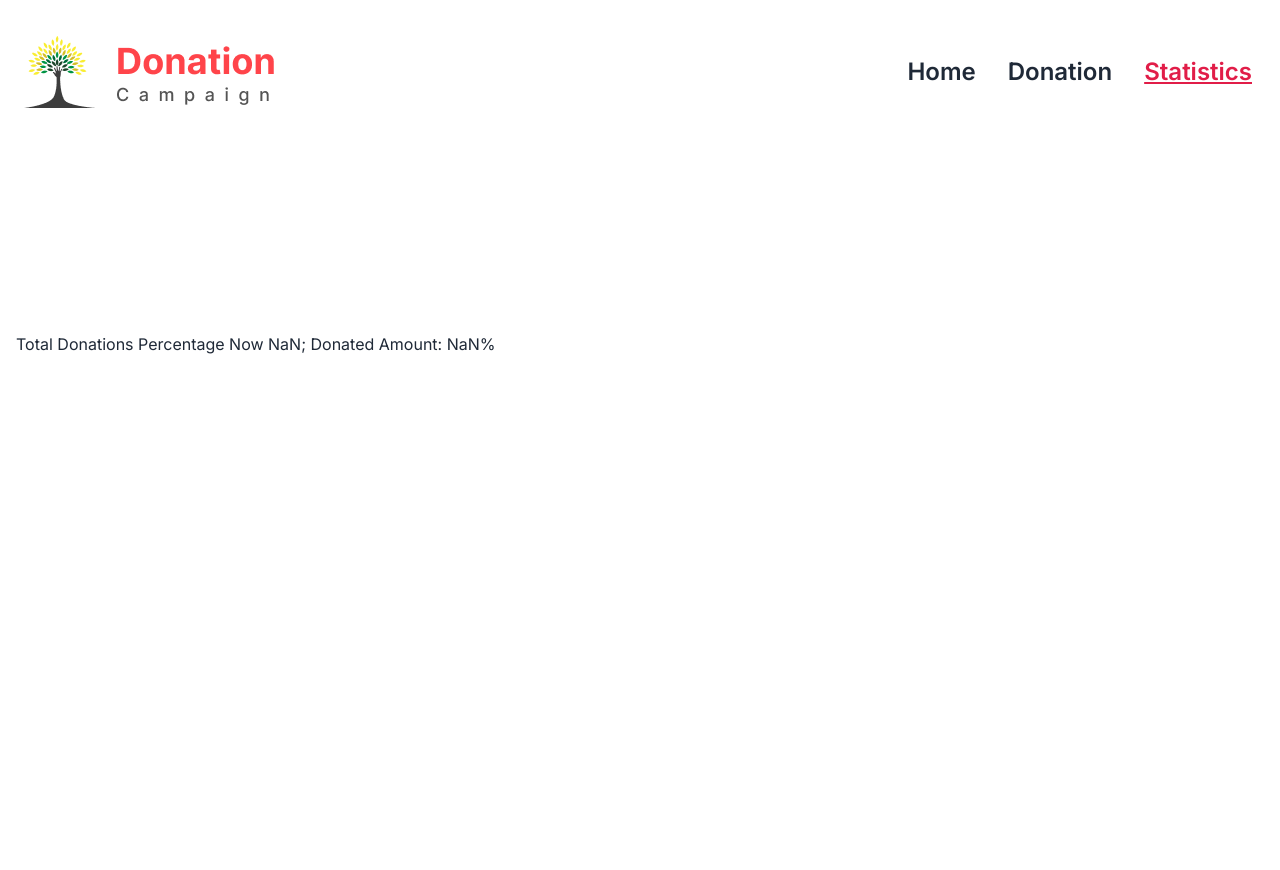
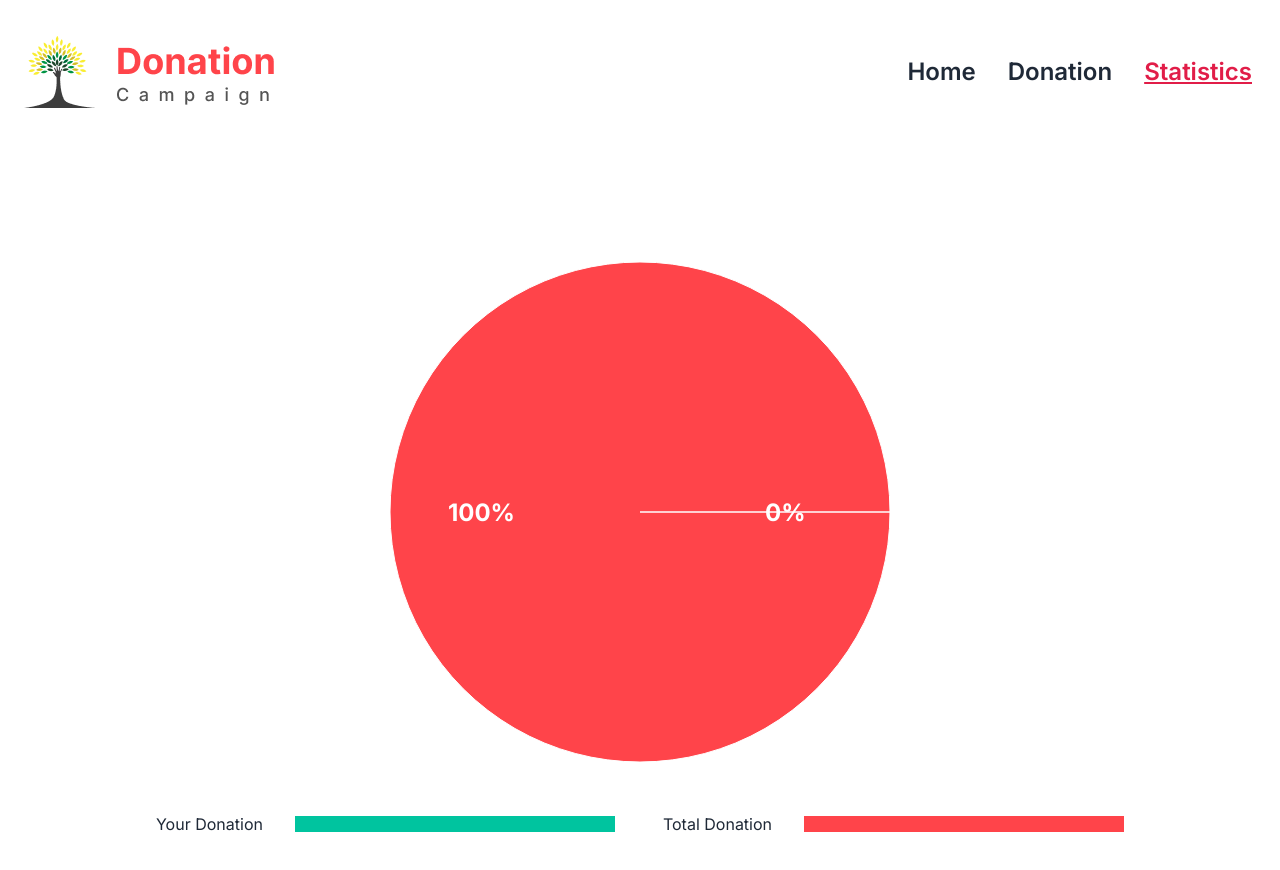
Before and after one commit to A4alif/donation-campaign-react-app, a React (Vite) app: page /statistics in a window 1280 px wide. Shown: the top 870 px of the page. Before the commit the page ends 800 px from the top, so only its background shows below. Built offline with nearby package versions, Linux system fonts and the light colour scheme.

Commit message:
pir chart implemented

```diff
--- a/package.json
+++ b/package.json
@@ -15,6 +15,7 @@
     "react": "^18.2.0",
     "react-dom": "^18.2.0",
     "react-router-dom": "^6.16.0",
+    "recharts": "^2.8.0",
     "sort-by": "^1.2.0",
     "sweetalert2": "^11.7.29"
   },
--- a/src/Routes/Routes.jsx
+++ b/src/Routes/Routes.jsx
@@ -28,7 +28,8 @@ const router = createBrowserRouter([
       },
       {
         path: "/statistics",
-        element: <StatisticsPage />
+        element: <StatisticsPage />,
+        loader: () => fetch("../../data.json")
       },
     ],
   },
--- a/src/components/StatisticsPage/StatisticsPage.jsx
+++ b/src/components/StatisticsPage/StatisticsPage.jsx
@@ -1,22 +1,80 @@
-import React from "react";
-import useFetch from "../../hooks/useFetch";
+import React, { useEffect, useState } from "react";
+import { useLoaderData } from "react-router-dom";
+import { PieChart, Pie, Cell } from "recharts";
+const StatisticsPage = () => {
+  const donations = useLoaderData();
+  let totalDonations = donations.length;
+  const donationsMoney = JSON.parse(localStorage.getItem("donationsMoney"));
+  let yourDonationTotal = donationsMoney?.length || 0;
+  const data = [
+    { name: "Group A", value: totalDonations },
+    { name: "Group B", value: yourDonationTotal },
+  ];
 
-const StatisticsPage = () => {
-    const {donations} = useFetch();
-    const donationsMoney = JSON.parse(localStorage.getItem("donationsMoney"));
-    let totalDonations = donations?.reduce( (acc, cur) => acc + cur.price ,0);
-    // console.log(totalDonations);
-    let totalDonatedAmount = donationsMoney?.reduce( (acc, cur) => acc + cur.price ,0);
-    // console.log(totalDonatedAmount);
-    const totalDonatedAmountPercentage = (totalDonatedAmount/totalDonations)*100;
-    // let totalDonatedAmountPerFixed = 0;
-    let totalDonatedAmountPerFixed = totalDonatedAmountPercentage.toFixed(2);
-    let remainingPercentage = 100 - totalDonatedAmountPerFixed;
+  const COLORS = ["#FF444A", "#00C49F", "#FFBB28", "#FF8042"];
 
+  const RADIAN = Math.PI / 180;
+  const renderCustomizedLabel = ({
+    cx,
+    cy,
+    midAngle,
+    innerRadius,
+    outerRadius,
+    percent,
+    index,
+  }) => {
+    const radius = innerRadius + (outerRadius - innerRadius) * 0.5;
+    const x = cx + radius * Math.cos(-midAngle * RADIAN);
+    const y = cy + radius * Math.sin(-midAngle * RADIAN);
+
+    return (
+      <text
+        x={x}
+        y={y}
+        fill="white"
+        textAnchor={x > cx ? "start" : "end"}
+        dominantBaseline="central"
+      >
+        {`${(percent * 100).toFixed(0)}%`}
+      </text>
+    );
+  };
   return (
     <>
-      <div className="container mx-auto mt-40 py-14 p-4 ">
-        <h2>Total Donations Percentage Now {remainingPercentage}; Donated Amount: {totalDonatedAmountPerFixed}%</h2>
+      <div className="container mx-auto mt-20 p-4 ">
+        <div className="flex justify-center px-4 text-2xl font-bold">
+          <PieChart width={800} height={600}>
+            <Pie
+              data={data}
+              cx="50%"
+              cy="50%"
+              labelLine={false}
+              label={renderCustomizedLabel}
+              outerRadius={250}
+              fill="#8884d8"
+              dataKey="value"
+            >
+              {data.map((entry, index) => (
+                <Cell
+                  key={`cell-${index}`}
+                  fill={COLORS[index % COLORS.length]}
+                />
+              ))}
+            </Pie>
+          </PieChart>
+        </div>
+        <div className="flex justify-center pb-9">
+          <div className="flex flex-col md:flex-row md:space-x-12 space-y-6 md:space-y-0">
+          <div className="flex items-center space-x-8">
+            <h2>Your Donation</h2>
+            <div className="h-4 w-20  md:w-32 lg:w-80 bg-[#00C49F]"></div>
+          </div>
+          <div className="flex items-center space-x-8">
+            <h2>Total Donation</h2>
+            <div className="h-4 w-20  md:w-32 lg:w-80 bg-[#FF444A]"></div>
+          </div>
+          </div>
+        </div>
       </div>
     </>
   );
--- a/src/hooks/useFetch.jsx
+++ /dev/null
@@ -1,15 +0,0 @@
-import { useEffect, useState } from "react";
-
-const useFetch = () => {
-  const [donations, setDonations] = useState([]);
-
-  useEffect(() => {
-    fetch("./data.json")
-      .then((res) => res.json())
-      .then((data) => setDonations(data));
-  }, []);
-  // console.log(donations);
-  return { donations, setDonations };
-};
-
-export default useFetch;
```
Also changed, not shown: src/components/SingleDonation/SingleDonation.jsx (+10 -11 lines), src/index.css (line endings or trailing spaces), 1 other file (tests, documents, lock files or other folders).
